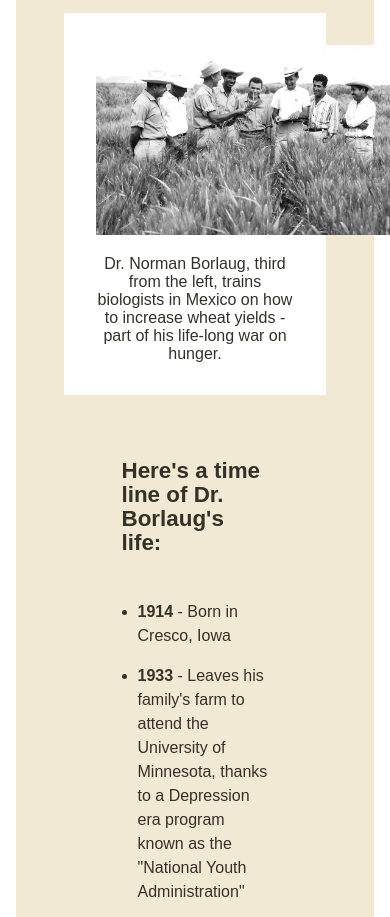
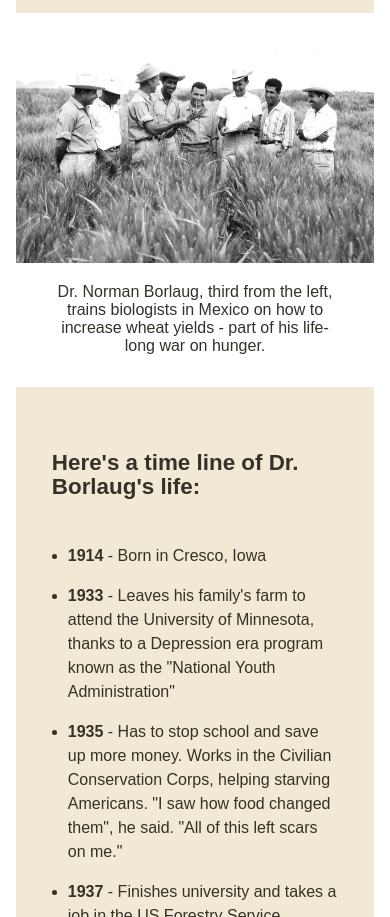
Before and after one commit to novibonjovi/tribute-page, a plain HTML site: page index.html in a window 390 px wide. Shown: the part 235-1152 px from the top of the page. Drawn offline with Linux system fonts and the light colour scheme.

Commit message:
Added media querries

```diff
--- a/main.scss
+++ b/main.scss
@@ -67,3 +67,42 @@
     color: #7f5e72;
   }
 }
+
+@media (max-width: 1100px) {
+  #img-div {
+    img {
+      width: 94%;
+    }
+  }
+
+  #tribute-info {
+    width: 70%;
+  }
+}
+
+@media (max-width: 500px) {
+  #main {
+    padding-left: 0;
+    padding-right: 0;
+  }
+
+  #img-div {
+    margin-left: 0;
+    margin-right: 0;
+
+    img {
+      width: calc(100vw - 32px);
+      margin-left: -2em;
+    }
+  }
+
+  #tribute-info {
+    width: 80%;
+    padding-left: 0;
+    padding-right: 0;
+  }
+
+  #tribut-link {
+    margin: 0 16px 0 16px;
+  }
+}
```
Also changed, not shown: css/main.css, 1 other file.
